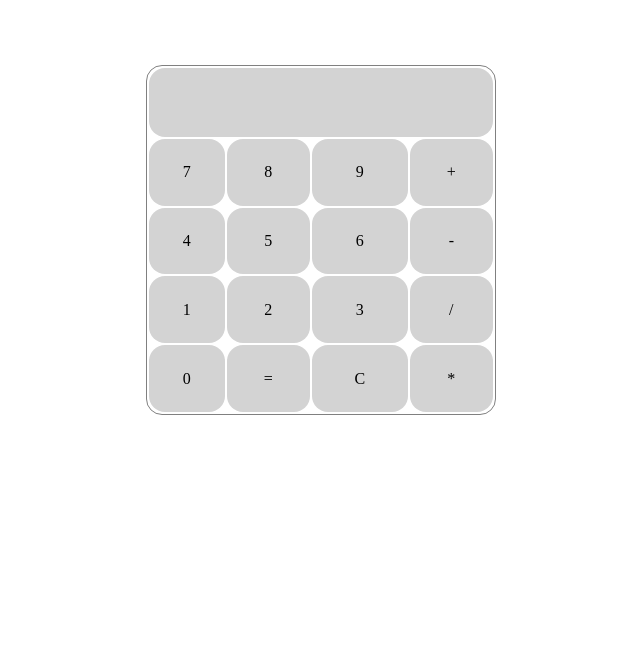
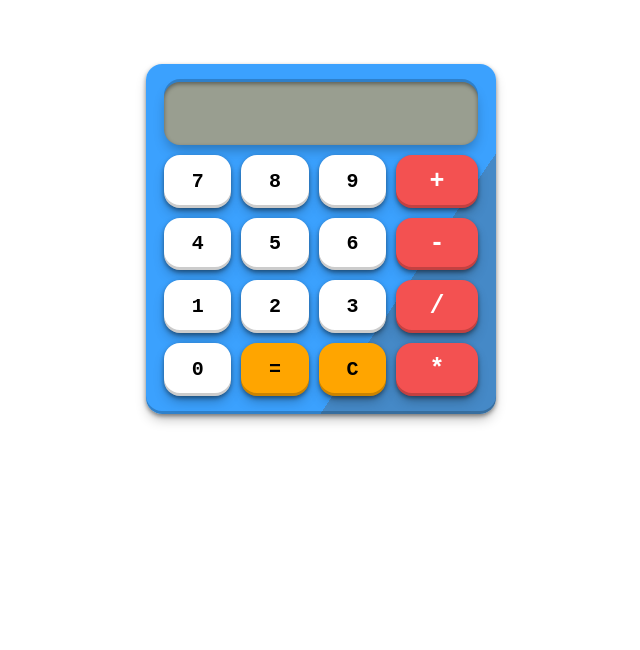
Before and after one commit to jujuck/JS-HTML-Calculator, a plain HTML site: page index.html in a window 1280 px wide. Shown: the part 150-800 px from the top of the page, without its empty margins (319-959 px from the left). Drawn offline with Linux system fonts and the light colour scheme.

Commit message:
improve style with colors

```diff
--- a/style.css
+++ b/style.css
@@ -1,3 +1,9 @@
+body {
+  font-family: "Courier New", Courier, monospace;
+  font-size: 20px;
+  font-weight: 600;
+}
+
 h1 {
   text-align: center;
   font-size: 3rem;
@@ -6,24 +12,54 @@ h1 {
 
 table {
   margin: auto;
+  padding: 0.5rem;
   min-width: 350px;
   min-height: 350px;
-  border: 1px solid gray;
   border-radius: 1rem;
+  border-spacing: 10px;
+  background: rgb(59, 161, 254);
+  background: linear-gradient(
+    124deg,
+    rgba(59, 161, 254, 1) 70%,
+    rgba(69, 137, 199) 30%
+  );
+  box-shadow: rgba(0, 0, 0, 0.4) 0px 2px 4px,
+    rgba(0, 0, 0, 0.3) 0px 7px 13px -3px, rgba(0, 0, 0, 0.2) 0px -3px 0px inset;
 }
 
 tr {
   padding: 2%;
 }
 
+tr td:last-child {
+  background-color: rgb(243, 81, 81);
+  color: white;
+  font-size: 25px;
+}
+
+tr:last-child td:nth-child(2),
+tr:last-child td:nth-child(3) {
+  background-color: orange;
+}
+
 td {
   text-align: center;
-  background-color: lightgray;
+  background-color: white;
   border-radius: 1rem;
+  box-shadow: rgba(0, 0, 0, 0.4) 0px 2px 4px,
+    rgba(0, 0, 0, 0.3) 0px 7px 13px -3px, rgba(0, 0, 0, 0.2) 0px -3px 0px inset;
 }
 
 td:hover {
-  box-shadow: 0px 0px 15px 0px #000000;
+  box-shadow: rgba(0, 0, 0, 0.2) 0px -3px 0px,
+    rgba(0, 0, 0, 0.3) 0px 7px 13px -3px, rgba(0, 0, 0, 0.4) 0px 2px 4px inset;
+}
+
+tr:first-child td {
+  background-color: rgb(153, 158, 144);
+  color: black;
+  box-shadow: rgba(0, 0, 0, 0.2) 0px -3px 0px,
+    rgba(0, 0, 0, 0.3) 0px 7px 13px -3px, rgba(0, 0, 0, 0.4) 0px 2px 4px inset;
 }
 
 .result {
```
